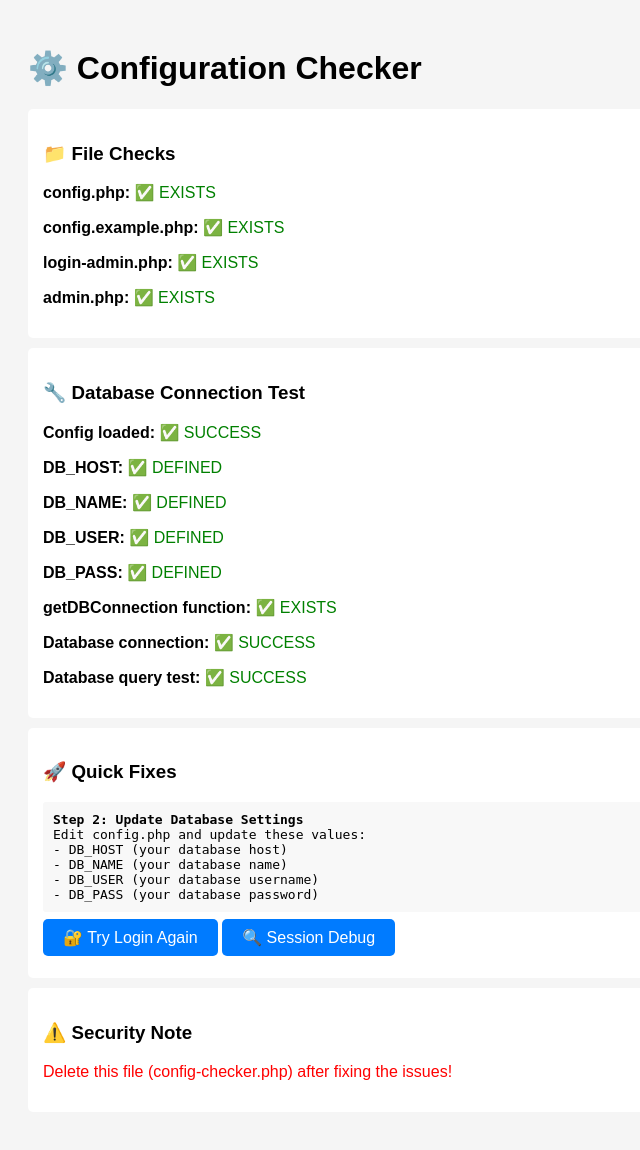
After one commit to Ismou1337/Audit-Restaurant, a PHP site: page /config-checker.php in a window 1280 px wide. The commit adds this page. Shown: the whole page, without its empty margins (0-640 px from the left). Run offline with PHP 8.4, Linux system fonts and the light colour scheme.

Commit message:
Fix HTTP 500 error and missing configuration issues
- Add getDBConnection() function to config.example.php
- Improve error handling in admin.php for missing config
- Add configuration checker tool for troubleshooting
- Better error messages in login system
- Handle missing config.php gracefully

```diff
--- /dev/null
+++ b/src/config-checker.php
@@ -0,0 +1,141 @@
+<?php
+/**
+ * Configuration Checker Tool
+ * Helps diagnose configuration issues
+ */
+
+header('Content-Type: text/html; charset=UTF-8');
+?>
+<!DOCTYPE html>
+<html>
+<head>
+    <title>Configuration Checker</title>
+    <style>
+        body { font-family: Arial, sans-serif; padding: 20px; background: #f5f5f5; }
+        .section { background: white; padding: 15px; margin: 10px 0; border-radius: 5px; }
+        .success { color: green; } .error { color: red; } .warning { color: orange; }
+        .code { background: #f8f8f8; padding: 10px; border-radius: 3px; font-family: monospace; }
+        .btn { background: #007bff; color: white; padding: 10px 20px; text-decoration: none; border-radius: 5px; }
+    </style>
+</head>
+<body>
+    <h1>⚙️ Configuration Checker</h1>
+
+    <div class="section">
+        <h3>📁 File Checks</h3>
+
+        <p><strong>config.php:</strong>
+        <?php if (file_exists('config.php')): ?>
+            <span class="success">✅ EXISTS</span>
+        <?php else: ?>
+            <span class="error">❌ MISSING</span>
+            <br><small>Copy config.example.php to config.php</small>
+        <?php endif; ?>
+        </p>
+
+        <p><strong>config.example.php:</strong>
+        <?php if (file_exists('config.example.php')): ?>
+            <span class="success">✅ EXISTS</span>
+        <?php else: ?>
+            <span class="error">❌ MISSING</span>
+        <?php endif; ?>
+        </p>
+
+        <p><strong>login-admin.php:</strong>
+        <?php if (file_exists('login-admin.php')): ?>
+            <span class="success">✅ EXISTS</span>
+        <?php else: ?>
+            <span class="error">❌ MISSING</span>
+        <?php endif; ?>
+        </p>
+
+        <p><strong>admin.php:</strong>
+        <?php if (file_exists('admin.php')): ?>
+            <span class="success">✅ EXISTS</span>
+        <?php else: ?>
+            <span class="error">❌ MISSING</span>
+        <?php endif; ?>
+        </p>
+    </div>
+
+    <div class="section">
+        <h3>🔧 Database Connection Test</h3>
+        <?php
+        if (file_exists('config.php')) {
+            try {
+                require_once 'config.php';
+
+                echo '<p><strong>Config loaded:</strong> <span class="success">✅ SUCCESS</span></p>';
+
+                // Check if constants are defined
+                $required_constants = ['DB_HOST', 'DB_NAME', 'DB_USER', 'DB_PASS'];
+                foreach ($required_constants as $const) {
+                    if (defined($const)) {
+                        echo "<p><strong>$const:</strong> <span class='success'>✅ DEFINED</span></p>";
+                    } else {
+                        echo "<p><strong>$const:</strong> <span class='error'>❌ MISSING</span></p>";
+                    }
+                }
+
+                // Test database connection
+                if (function_exists('getDBConnection')) {
+                    echo '<p><strong>getDBConnection function:</strong> <span class="success">✅ EXISTS</span></p>';
+
+                    try {
+                        $pdo = getDBConnection();
+                        echo '<p><strong>Database connection:</strong> <span class="success">✅ SUCCESS</span></p>';
+
+                        // Test basic query
+                        $stmt = $pdo->query('SELECT 1');
+                        echo '<p><strong>Database query test:</strong> <span class="success">✅ SUCCESS</span></p>';
+
+                    } catch (Exception $e) {
+                        echo '<p><strong>Database connection:</strong> <span class="error">❌ FAILED</span></p>';
+                        echo '<p><small>Error: ' . htmlspecialchars($e->getMessage()) . '</small></p>';
+                    }
+                } else {
+                    echo '<p><strong>getDBConnection function:</strong> <span class="error">❌ MISSING</span></p>';
+                }
+
+            } catch (Exception $e) {
+                echo '<p><strong>Config loading:</strong> <span class="error">❌ FAILED</span></p>';
+                echo '<p><small>Error: ' . htmlspecialchars($e->getMessage()) . '</small></p>';
+            }
+        } else {
+            echo '<p><span class="error">❌ config.php not found</span></p>';
+        }
+        ?>
+    </div>
+
+    <div class="section">
+        <h3>🚀 Quick Fixes</h3>
+
+        <?php if (!file_exists('config.php')): ?>
+            <div class="code">
+                <strong>Step 1: Create config.php</strong><br>
+                Copy the example file and update database settings:<br>
+                <code>cp config.example.php config.php</code>
+            </div>
+        <?php endif; ?>
+
+        <div class="code">
+            <strong>Step 2: Update Database Settings</strong><br>
+            Edit config.php and update these values:<br>
+            - DB_HOST (your database host)<br>
+            - DB_NAME (your database name)<br>
+            - DB_USER (your database username)<br>
+            - DB_PASS (your database password)
+        </div>
+
+        <p>
+            <a href="login-admin.php" class="btn">🔐 Try Login Again</a>
+            <a href="session-debug.php" class="btn">🔍 Session Debug</a>
+        </p>
+    </div>
+
+    <div class="section">
+        <h3>⚠️ Security Note</h3>
+        <p class="error">Delete this file (config-checker.php) after fixing the issues!</p>
+    </div>
+</body>
+</html>
```
Also changed, not shown: src/admin.php (+13 -0 lines), src/config.example.php (+24 -0 lines), src/login-admin.php (+7 -0 lines).
